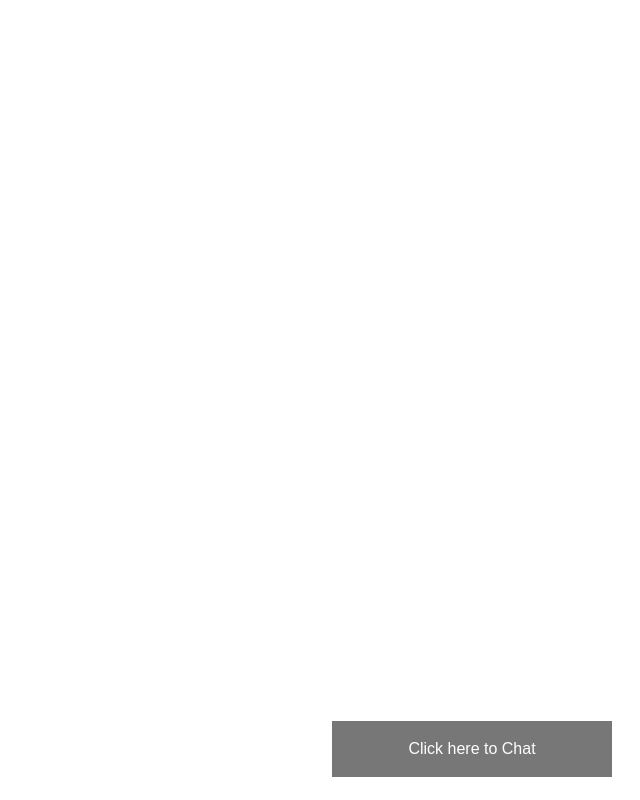
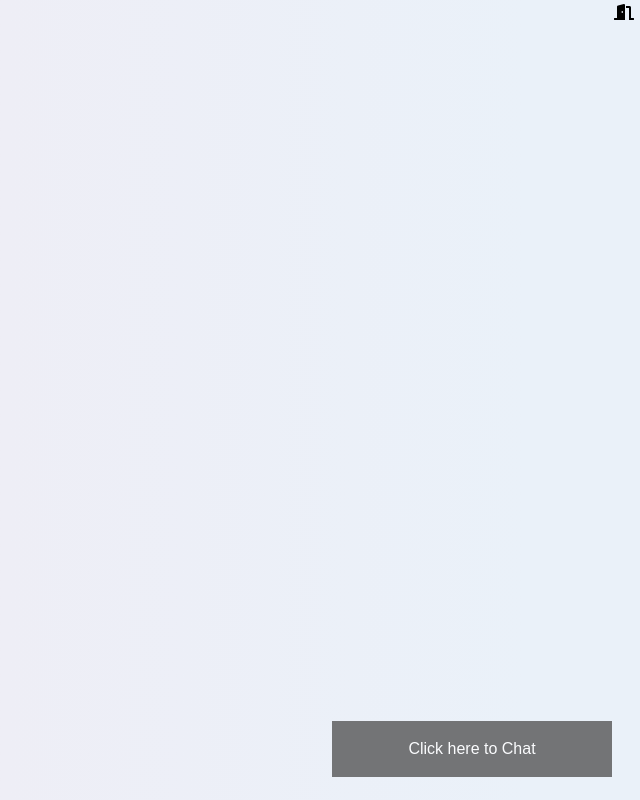
Before and after one commit to AshwinderK25/ChatBot, a Flask app: page /chatbot in a window 1280 px wide. Shown: the whole page, without its empty margins (640-1280 px from the left). Run offline with Flask 2, Linux system fonts and the light colour scheme; some libraries are stand-ins or nearby versions.

Commit message:
added more styling and exit option

```diff
--- a/main.py
+++ b/main.py
@@ -1,4 +1,4 @@
-from flask import Flask, render_template
+from flask import Flask, render_template, request, redirect, url_for
 from flask_socketio import SocketIO
 import random
 
@@ -6,11 +6,14 @@
 app.config['SECRET_KEY'] = 'vnkdjnfjknfl1232#'
 socketio = SocketIO(app)
 
-
-@app.route('/')
+@app.route('/', methods=["POST", "GET"])
 def sessions():
     # return render_template('ChatBotUI.html')
     return render_template('welcome.html')
+
+@app.route('/exit')
+def exit():
+    return redirect(url_for("sessions"))
 
 @app.route('/chatbot', methods=['GET','POST'])
 def start_chat():
@@ -18,7 +21,6 @@
 
 def messageReceived(methods=['GET', 'POST']):
     print('message was received!!!')
-
 
 @socketio.on('my event')
 def handle_my_custom_event(json, methods=['GET', 'POST']):
--- a/static/styles/ChatBot.css
+++ b/static/styles/ChatBot.css
@@ -4,19 +4,27 @@
 
 #header {
   color: #e0301e;
-  text-align: center;
-  margin-top: 250px;
 }
 
 #introduction {
   text-align: center;
-  margin-top: 20px;
+  margin-top: 250px;
 }
 
 #input_name_form {
   text-align: center;
   margin-top: 15px;
 
+}
+
+#exit {
+  float: right;
+}
+
+#exit_btn {
+  background-color: Transparent;
+  outline: none;
+  border: none;
 }
 
 #input_name {
--- a/templates/ChatBotUI.html
+++ b/templates/ChatBotUI.html
@@ -5,6 +5,7 @@
 <link rel="stylesheet" href="https://use.fontawesome.com/releases/v5.8.2/css/all.css"/>
 <meta name="viewport" content="width=device-width, initial-scale=1">
 <link rel="stylesheet" href="{{ url_for('static',filename='styles/ChatBot.css') }}"/>
+<link rel="stylesheet" href="https://cdnjs.cloudflare.com/ajax/libs/font-awesome/4.7.0/css/font-awesome.min.css">
 <link rel="stylesheet" href="https://stackpath.bootstrapcdn.com/bootstrap/4.1.3/css/bootstrap.min.css" integrity="sha384-MCw98/SFnGE8fJT3GXwEOngsV7Zt27NXFoaoApmYm81iuXoPkFOJwJ8ERdknLPMO" crossorigin="anonymous">
 <script src="https://code.jquery.com/jquery-3.3.1.slim.min.js" integrity="sha384-q8i/X+965DzO0rT7abK41JStQIAqVgRVzpbzo5smXKp4YfRvH+8abtTE1Pi6jizo" crossorigin="anonymous"></script>
 <script src="https://cdnjs.cloudflare.com/ajax/libs/popper.js/1.14.3/umd/popper.min.js" integrity="sha384-ZMP7rVo3mIykV+2+9J3UJ46jBk0WLaUAdn689aCwoqbBJiSnjAK/l8WvCWPIPm49" crossorigin="anonymous"></script>
@@ -131,6 +132,10 @@
 </head>
 <body>
 
+<div id = "exit">
+  <button onclick="window.location.href='{{ url_for('exit') }}';" id="exit_btn"><i class="fas fa-door-open"></i></button>
+</div>
+
 <button class="open-button" id="openchat" onclick="openForm()">Click here to Chat</button>
 
 <div class="chat-popup" id="myForm">
```
Also changed, not shown: templates/welcome.html (+4 -3 lines).
